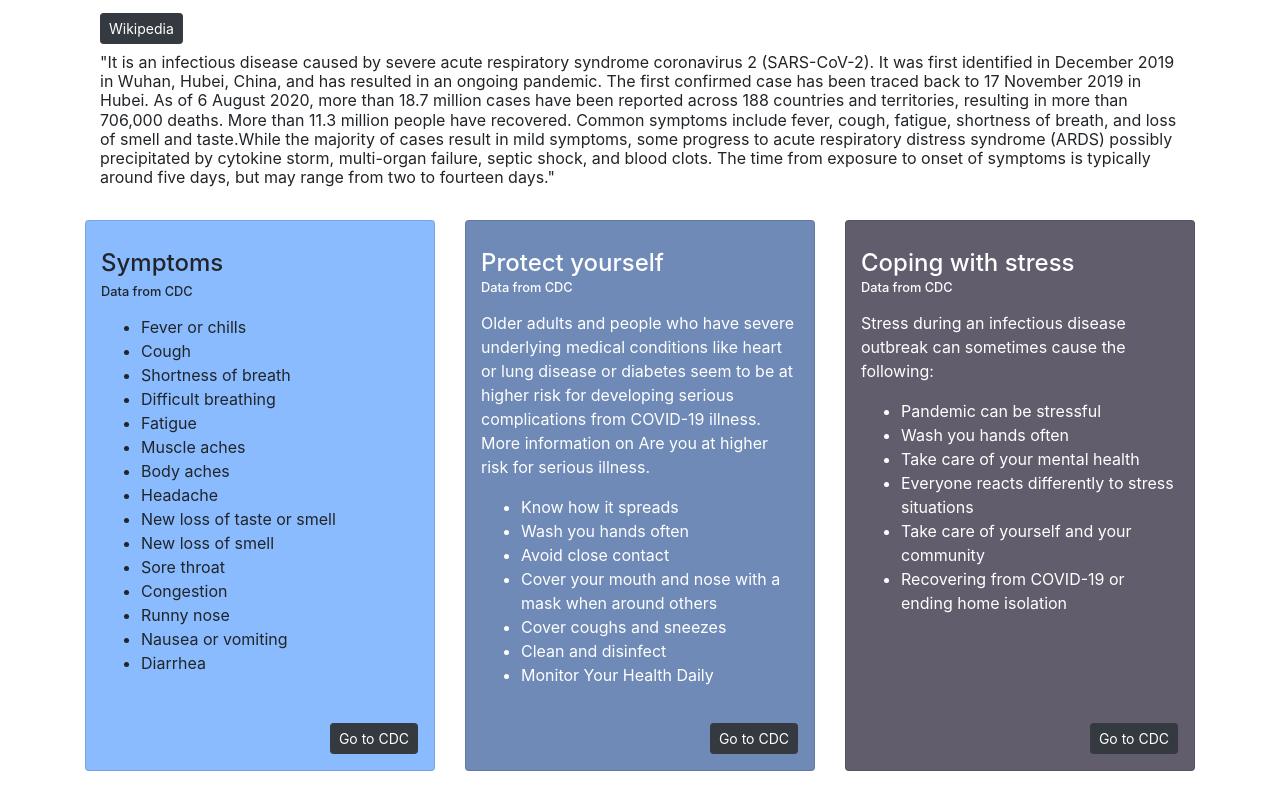
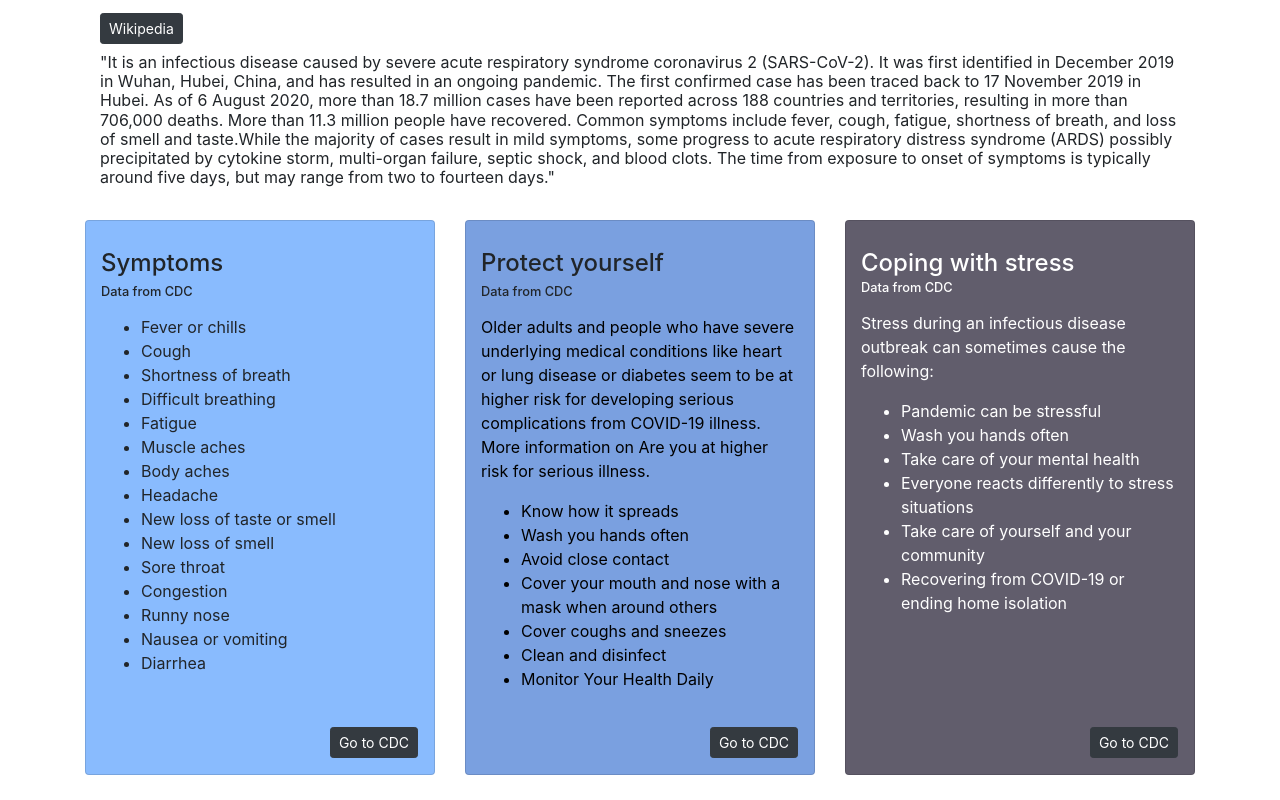
Before and after one commit to mueller-cox/COVIDsimple, a React (Create React App) app in the folder client/: page /What-is-covid19 in a window 1280 px wide. Shown: the part 388-1188 px from the top of the page. Built offline with nearby package versions, Linux system fonts and the light colour scheme.

Commit message:
contrast error fixed in what-is page

```diff
--- a/client/src/App.css
+++ b/client/src/App.css
@@ -497,19 +497,20 @@ h3.news-heading {
 }
 
 .card.cardSet5 {
-    background-color: #6f8ab7
-}
-
-
-
-.card-text-set5 {
-    color: #ffffff;
+    background-color: #7aa0e0
 }
 
 
 .card.cardSet6 {
     background-color: #615d6c
 }
+
+.card-text-set5 {
+    /* color: #ffffff; */
+    color: #000000;
+}
+
+
 
 .card-text-set6 {
     color: #ffffff;
@@ -521,7 +522,11 @@ h3.news-heading {
 }
 
 .card-intro {
-    color: #ffffff;
+    color: #000000;
+}
+
+.card-intro-white {
+    color: #fff;
 }
 
 h3.card-title-white {
--- a/client/src/components/what-is-covid19.component.js
+++ b/client/src/components/what-is-covid19.component.js
@@ -69,8 +69,8 @@ export default class WhatIsCovid extends Component {
                     </div>
                     <div className="card cardSet5 ">
                         <div className="card-body">
-                            <h3 className="card-title-white mt-2">Protect yourself</h3>
-                            <h5 className="card-subtitle-white">Data from CDC</h5>
+                            <h3 className="card-title mt-2">Protect yourself</h3>
+                            <h5 className="card-subtitle">Data from CDC</h5>
                             <p className="card-intro mt-3">Older adults and people who have severe underlying
                             medical conditions like heart or lung disease or
                             diabetes seem to be at higher risk for developing
@@ -97,7 +97,7 @@ export default class WhatIsCovid extends Component {
                         <div className="card-body">
                             <h3 className="card-title-white mt-2">Coping with stress</h3>
                             <h5 className="card-subtitle-white">Data from CDC</h5>
-                            <p className='card-intro mt-3'>Stress during an infectious disease outbreak can sometimes cause the following:</p>
+                            <p className='card-intro-white mt-3'>Stress during an infectious disease outbreak can sometimes cause the following:</p>
                             <ul className="card-text-set6 mt-3">
                                 <li>Pandemic can be stressful</li>
                                 <li>Wash you hands often</li>
```
